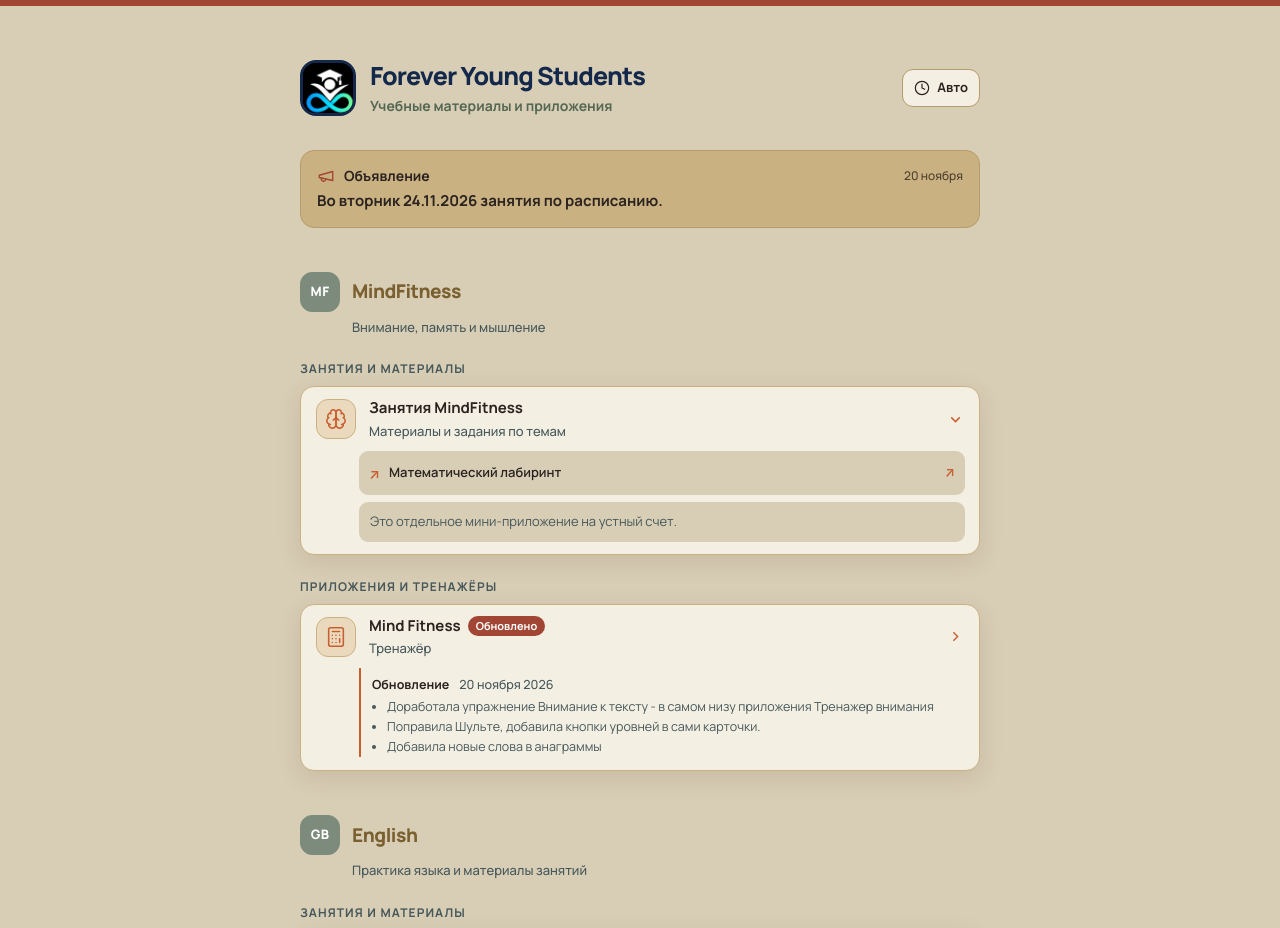
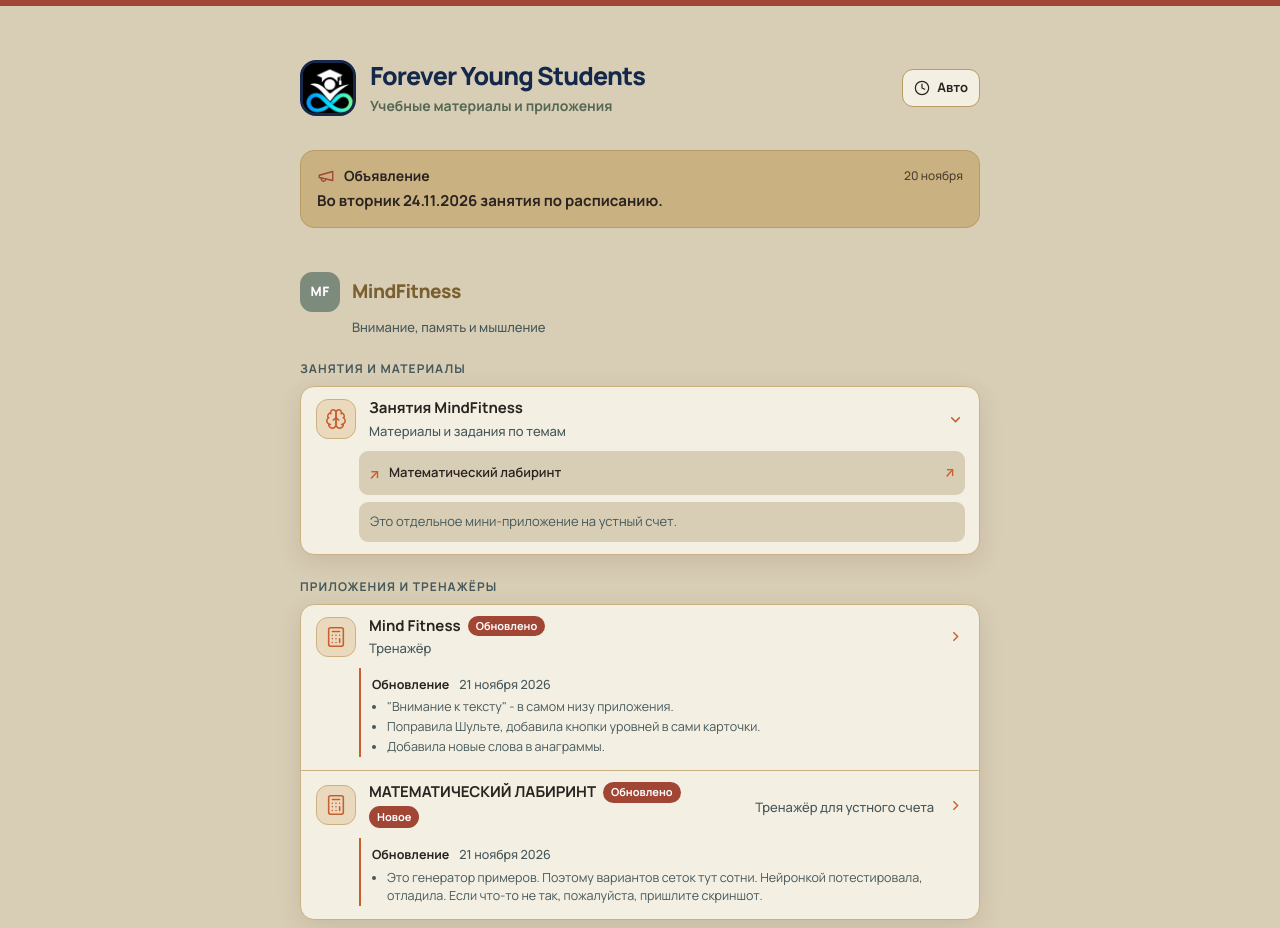
Before and after one commit to foreveryoungstudents/foreveryoungstudents.github.io, a plain HTML site: page index.html in a window 1280 px wide. Shown: the top 928 px of the page. Drawn offline with Linux system fonts and the light colour scheme.

Commit message:
Update index.html

```diff
--- a/index.html
+++ b/index.html
@@ -689,11 +689,27 @@
             <svg class="chevron" viewBox="0 0 24 24" fill="none" stroke="currentColor" stroke-width="2" aria-hidden="true"><path d="m9 6 6 6-6 6"/></svg>
           </a>
           <div class="update">
-            <div class="update-head"><span>Обновление</span><time class="update-date" datetime="2026-11-17">20 ноября 2026</time></div>
+            <div class="update-head"><span>Обновление</span><time class="update-date" datetime="2026-11-17">21 ноября 2026</time></div>
             <ul>
-              <li>Доработала упражнение Внимание к тексту - в самом низу приложения Тренажер внимания</li>
+              <li>"Внимание к тексту" - в самом низу приложения.</li>
               <li>Поправила Шульте, добавила кнопки уровней в сами карточки.</li>
-              <li>Добавила новые слова в анаграммы</li>
+              <li>Добавила новые слова в анаграммы.</li>
+            </ul>
+          </div>
+        </div>
+          <div class="item" data-updated="2026-11-17">
+          <a class="link" href="https://foreveryoungstudents.github.io/Attention-Trainer/">
+            <span class="icon icon-svg" aria-hidden="true"><svg width="22" height="22" viewBox="0 0 24 24" fill="none" stroke="currentColor" stroke-width="1.7" stroke-linecap="round" stroke-linejoin="round"><rect width="16" height="20" x="4" y="2" rx="2"/><line x1="8" x2="16" y1="6" y2="6"/><line x1="16" x2="16" y1="14" y2="18"/><path d="M16 10h.01M12 10h.01M8 10h.01M12 14h.01M8 14h.01M12 18h.01M8 18h.01"/></svg></span>
+            <span class="info">
+              <span class="title">МАТЕМАТИЧЕСКИЙ ЛАБИРИНТ</span><span class="badge" data-label="created">Новое</span></span>
+              <span class="desc">Тренажёр для устного счета</span>
+            </span>
+            <svg class="chevron" viewBox="0 0 24 24" fill="none" stroke="currentColor" stroke-width="2" aria-hidden="true"><path d="m9 6 6 6-6 6"/></svg>
+          </a>
+          <div class="update">
+            <div class="update-head"><span>Обновление</span><time class="update-date" datetime="2026-11-21">21 ноября 2026</time></div>
+            <ul>
+              <li>Это генератор примеров. Поэтому вариантов сеток тут сотни. Нейронкой потестировала, отладила. Если что-то не так, пожалуйста, пришлите скриншот.</li>
             </ul>
           </div>
         </div>
```
